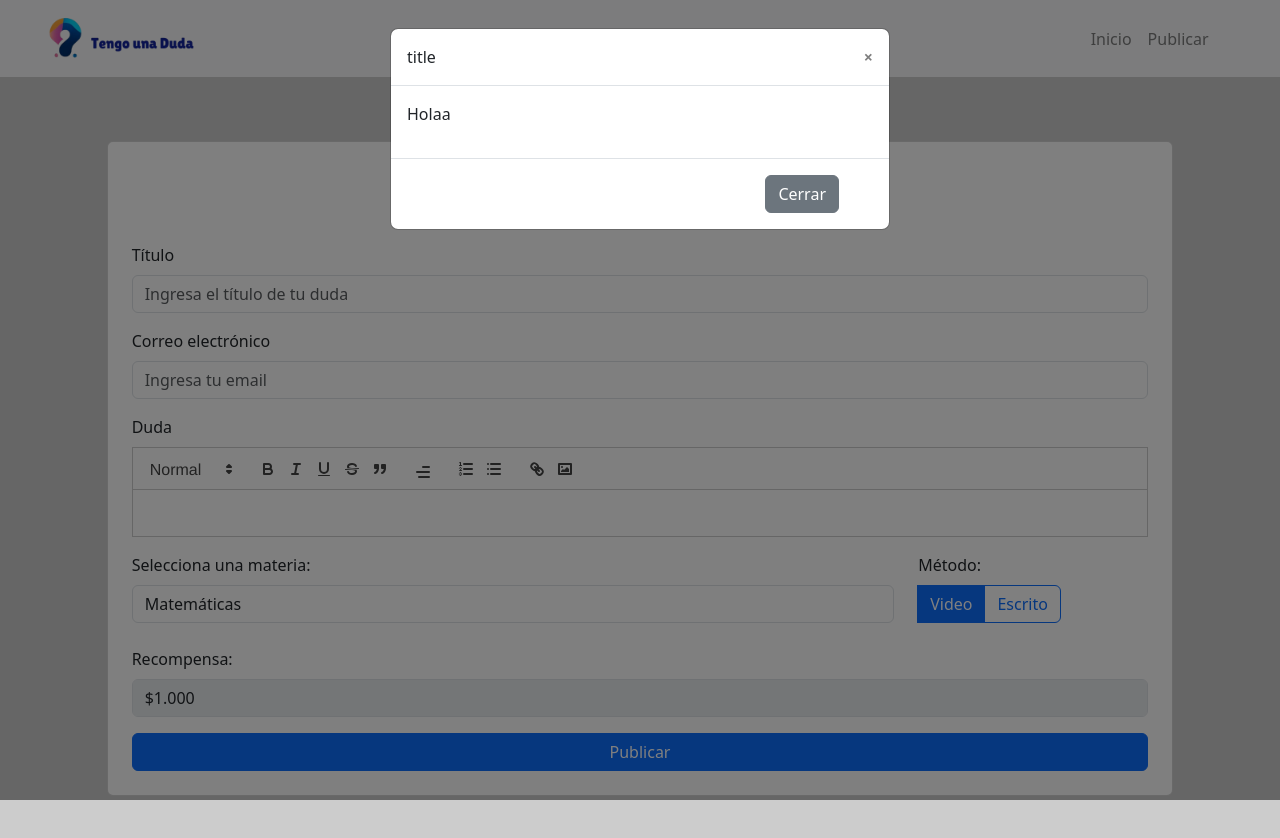
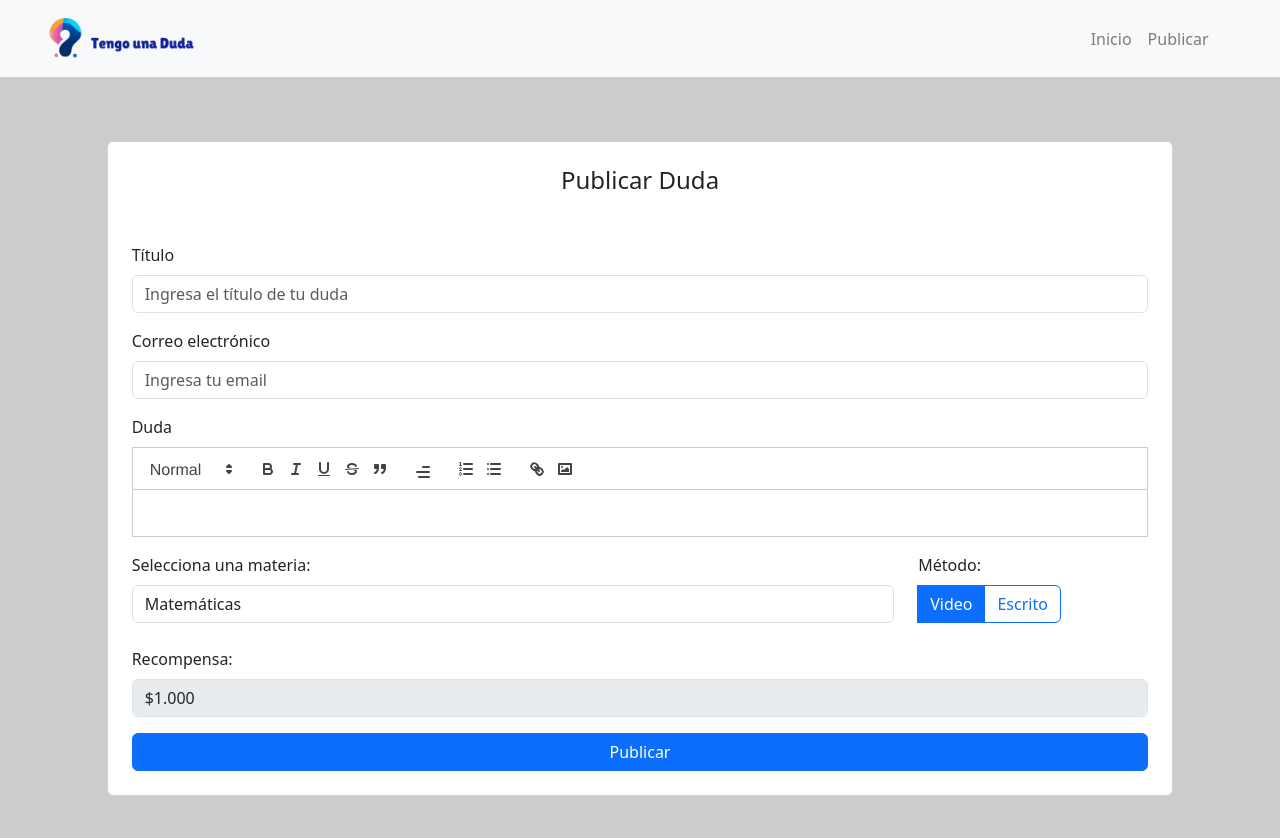
Before and after one commit to davidKressin/tengo_una_duda, a React (Vite) app: page /public in a window 1280 px wide. Shown: the top 838 px of the page. Built offline with nearby package versions, Linux system fonts and the light colour scheme.

Commit message:
Flujo transbank terminado

```diff
--- a/src/components/Modal.jsx
+++ b/src/components/Modal.jsx
@@ -1,6 +1,6 @@
 import React, { useEffect, useRef, useState } from 'react';
 
-export const Modal = ({action,content, isOpen }) => {
+export const Modal = ({ action, content, isOpen, type }) => {
     const modalRef = useRef(null);
 
     useEffect(() => {
@@ -11,6 +11,17 @@ export const Modal = ({action,content, isOpen }) => {
         }
     }, [isOpen]);
 
+    function getCookie(name) {
+        const value = `; ${document.cookie}`;
+        const parts = value.split(`; ${name}=`);
+        if (parts.length === 2) return parts.pop().split(';').shift();
+    }
+
+    const step = getCookie('step');
+    const stepDescription = getCookie('stepDescription');
+    const viewData = getCookie('viewData');
+
+    console.log({ step, stepDescription, viewData });
 
 
     return (
@@ -26,30 +37,33 @@ export const Modal = ({action,content, isOpen }) => {
             >
                 <div className="modal-dialog" role="document">
                     <div className="modal-content">
-                        <div className="modal-header text-center">
-                            <h2 className="modal-title" id="exampleModalLabel">{"title"}</h2>
-                            <button
-                                type="button"
-                                className="close"
-                                aria-label="Close"
-                                onClick={()=>{}}
-                            >
-                                <span aria-hidden="true">&times;</span>
-                            </button>
-                        </div>
-                        <div className="modal-body">
-                            <p>Holaa</p>
-                        </div>
-                        <div className="modal-footer">
-                            <button type="button" className="btn m-1 btn-secondary" onClick={()=>{}}>Cerrar</button>
-                            <button
-                              type="button"
-                              className={`btn m-1 custom-button`}
-                              onClick={() => {
-                              }}>
-                              {action}
-                            </button>
-                        </div>
+                        {type == "success"
+
+                            ? (<div className="modal-body p-5 text-center">
+                                <div className="p-4">
+                                    <i className="fa-solid text-success fs-1 fa-paper-plane"></i>
+                                </div>
+                                <h4>Tu duda ha sido enviada!</h4>
+                                <p>En unos minutos recibirás la respuesta por correo.</p>
+                            </div>)
+                            : (<div className="modal-body p-5 text-center">
+                                <div className="p-4">
+                                    {/* <i className="fa-solid text-success fs-1 fa-paper-plane"></i> */}
+                                    <i class="fa-solid text-danger fs-1 fa-triangle-exclamation"></i>
+                                </div>
+                                <h4>Tu duda no ha sido enviada.</h4>
+                                {
+                                    !!step
+                                    ? (<p>{step}</p>)
+                                    : <p>Hubo un problema con el pago. <br />El banco ha rechazado la transacción.</p>
+                                }
+                            </div>)
+
+                        }
+
+
+
+
                     </div>
                 </div>
             </div>
--- a/src/pages/PublicPage.jsx
+++ b/src/pages/PublicPage.jsx
@@ -1,4 +1,4 @@
-import React, { useState, useRef } from 'react';
+import React, { useState, useRef, useEffect } from 'react';
 import { ref, set, push } from "firebase/database";
 import { database as db } from '../firebaseConfig';
 import horizontalLogo from "../assets/horizontalLogo.png";
@@ -6,6 +6,7 @@ import ReactQuill from 'react-quill';
 import 'react-quill/dist/quill.snow.css';
 import { formValidation } from '../utils/formValidation';
 import { Modal } from '../components/Modal';
+import { useLocation } from 'react-router-dom';
 
 export const PublicPage = () => {
     const [content, setContent] = useState('');
@@ -15,7 +16,7 @@ export const PublicPage = () => {
     const [metodo, setMetodo] = useState('Video');
     const [errors, setErrors] = useState({});
     const [publiced, setPubliced] = useState(false);
-    const [hasBeensent, setHasBeensent] = useState(true);
+    const [hasBeensent, setHasBeensent] = useState(false);
     // const [paidToken, setPaidToken] = useState("");
     const [paid, setPaid] = useState(false);
 
@@ -23,7 +24,23 @@ export const PublicPage = () => {
 
     const quillRef = useRef(null); // Create ref for ReactQuill
 
+    const location = useLocation();
 
+    useEffect(() => {
+        const params = new URLSearchParams(location.search);
+        const enviado = params.get("enviado");
+
+        if (enviado === "true") {
+            console.log("Transacción exitosa");
+            setHasBeensent(true);
+            setPaid(true);
+            // Mostrar un mensaje de éxito al usuario
+        } else if (enviado === "false") {
+            setHasBeensent(true);
+            console.log("Transacción fallida");
+            // Mostrar un mensaje de error al usuario
+        }
+    }, [location]);
 
     const handleChangeContent = (content) => {
         setContent(content);
@@ -73,9 +90,8 @@ export const PublicPage = () => {
         e.preventDefault();
 
         if (validateForm()) {
-            // TODO: Buscar cómo mandar la imagen al backend. Quizás trabajar con un post y mandarlo en el body http
             try {
-                const response = await fetch(`http://localhost:3006/webpay_plus/create`, {
+                const response = await fetch(`${import.meta.env.VITE_API_URL}/webpay_plus/create`, {
                     method: "POST", // Cambia a "POST" si tu backend espera POST
                     headers: {
                         "Content-Type": "application/json",
@@ -108,6 +124,7 @@ export const PublicPage = () => {
         }
         console.log(errors);
     };
+
     const modules = {
         toolbar: [
             [{ header: [1, 2, 3, 4, 5, 6, false] }],
@@ -121,7 +138,7 @@ export const PublicPage = () => {
     return (
         <div className='container-fluid p-0 pt-3' style={{ "background": "#CCCCCC", "minHeight": "100vh" }}>
             <Modal
-                type={"success"}
+                type={!!paid ? "success" : "danger"}
                 action={""}
                 id="addModal"
                 isOpen={hasBeensent}
--- a/vite.config.js
+++ b/vite.config.js
@@ -3,7 +3,7 @@ import react from '@vitejs/plugin-react'
 
 // https://vitejs.dev/config/
 export default defineConfig({
-  base: "/tengo_una_duda",
-  // base: "/",
+  // base: "/tengo_una_duda",
+  base: "/",
   plugins: [react()],
 })
```
Also changed, not shown: 1 other file (tests, documents, lock files or other folders).
